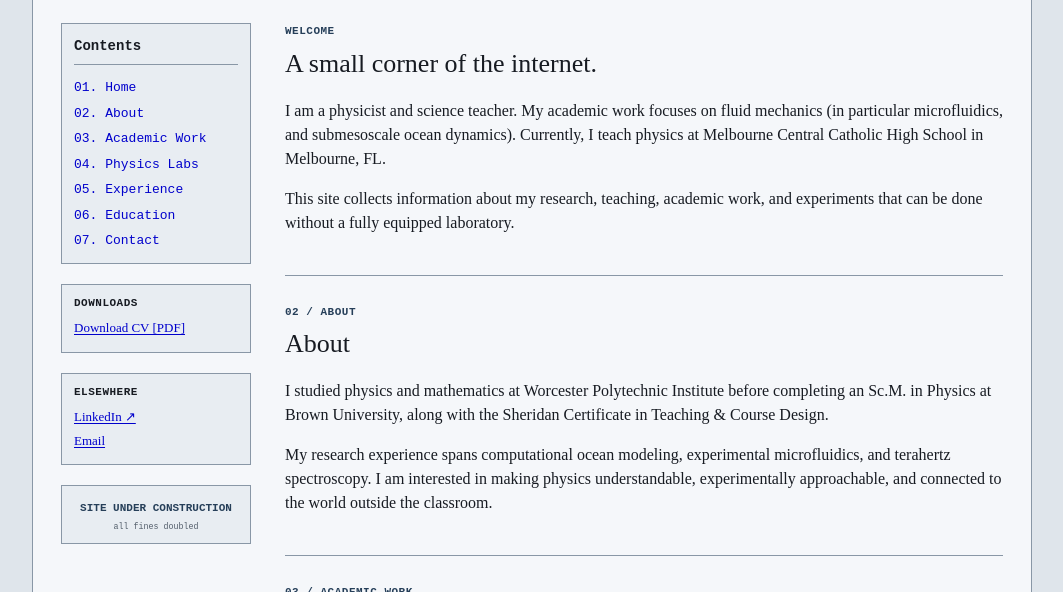
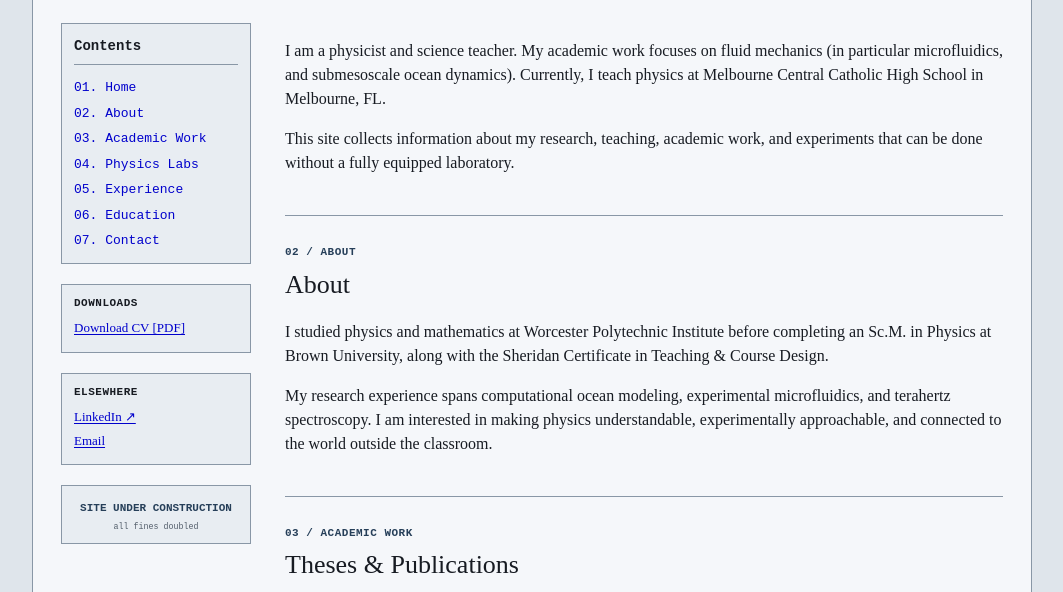
Before and after one commit to SpencerDFrancis/SpencerDFrancis.github.io, a plain HTML site: page index.html in a window 1280 px wide. Shown: the part 208-800 px from the top of the page, without its empty margins (108-1171 px from the left). Drawn offline with Linux system fonts and the light colour scheme.

Commit message:
Add files via upload

```diff
--- a/index.html
+++ b/index.html
@@ -51,8 +51,6 @@
       <main>
 
         <section id="home">
-          <p class="section-label">WELCOME</p>
-          <h2>A small corner of the internet.</h2>
           <p>
             I am a physicist and science teacher. My academic work
             focuses on fluid mechanics (in particular microfluidics, and submesoscale ocean
```
